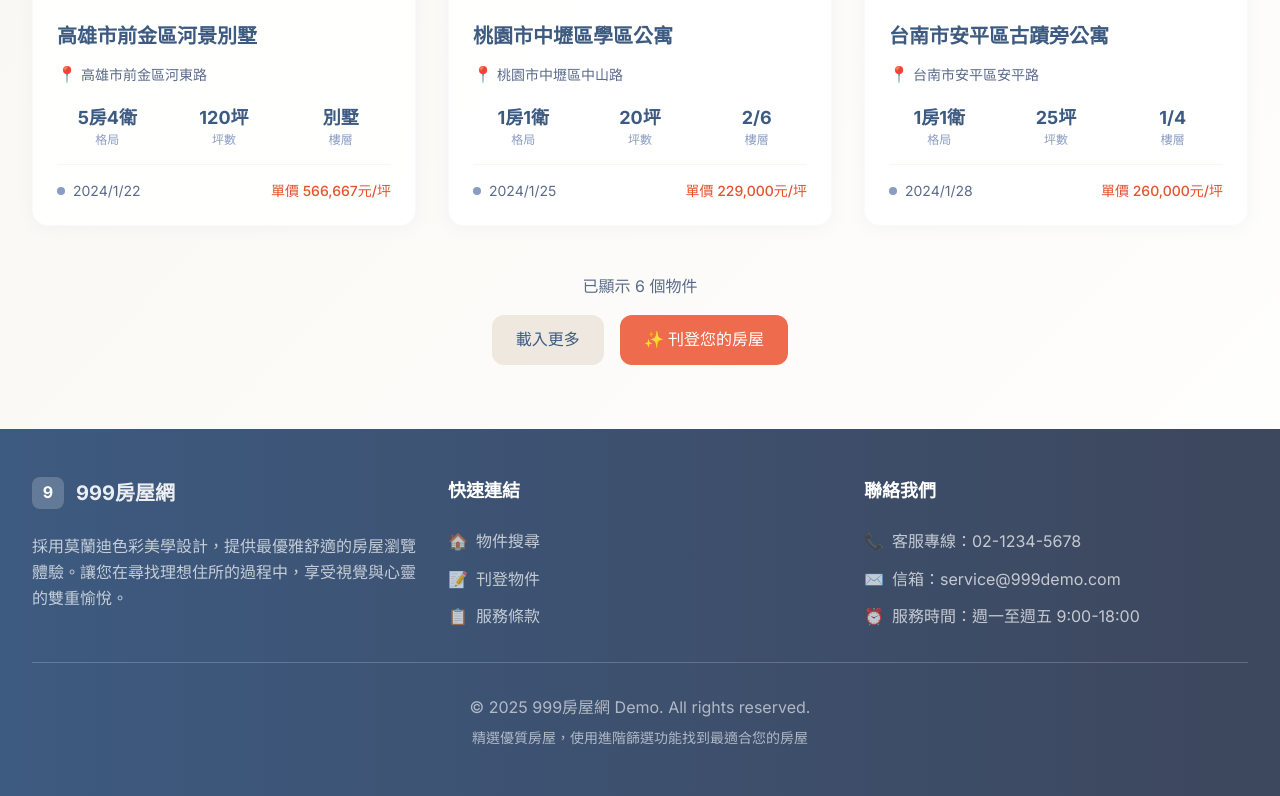
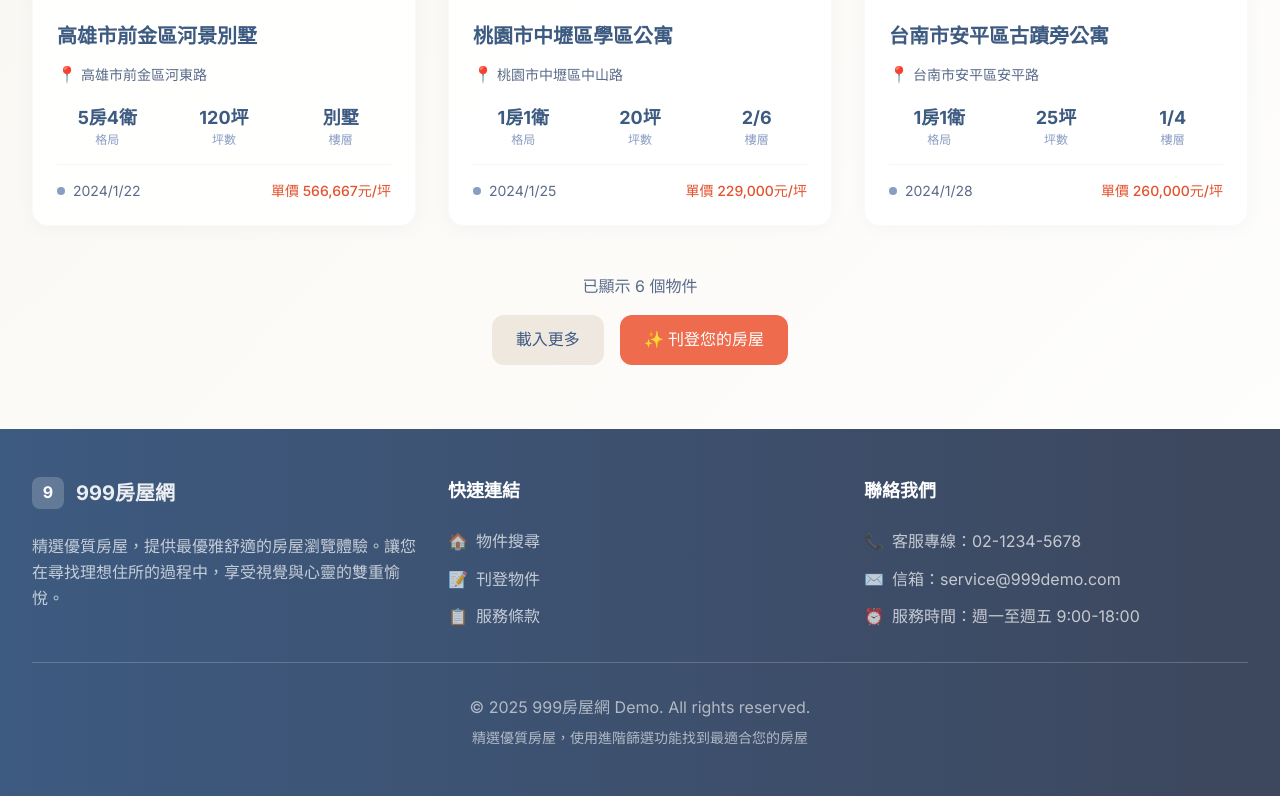
Before and after one commit to Jansix/houseDemo, a Next.js app: page / in a window 1280 px wide. Shown: the part 2237-3033 px from the top of the page. Built offline with nearby package versions, Linux system fonts and the light colour scheme.

Commit message:
update: "微調文字"

```diff
--- a/src/app/layout.tsx
+++ b/src/app/layout.tsx
@@ -139,7 +139,7 @@ export default function RootLayout({
                   <h3 className="text-xl font-bold">999房屋網</h3>
                 </div>
                 <p className="text-white/70 leading-relaxed">
-                  採用莫蘭迪色彩美學設計，提供最優雅舒適的房屋瀏覽體驗。讓您在尋找理想住所的過程中，享受視覺與心靈的雙重愉悅。
+                  精選優質房屋，提供最優雅舒適的房屋瀏覽體驗。讓您在尋找理想住所的過程中，享受視覺與心靈的雙重愉悅。
                 </p>
               </div>
               <div>
```
